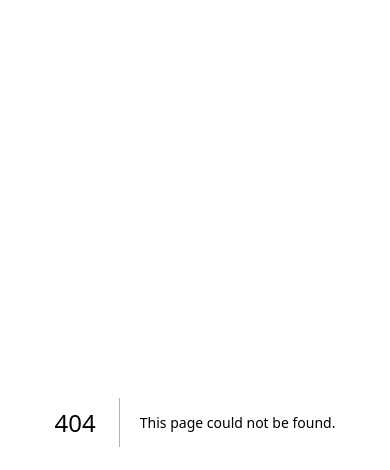
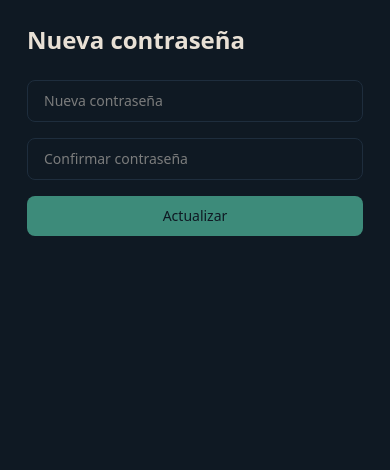
Before and after one commit to VitoLattanzi/garpa, a Next.js app: page /auth/update-password in a window 390 px wide. Before the commit this address had no page. Shown: the top 470 px of the page. Built offline with nearby package versions, Linux system fonts and the light colour scheme; no server answers.

Commit message:
feat: implement responsive layout (sidebar/bottom nav), centralized modal management, and password reset flow

```diff
--- a/src/app/(auth)/login/page.tsx
+++ b/src/app/(auth)/login/page.tsx
@@ -35,7 +35,7 @@ export default function LoginPage() {
     setError(null)
 
     const { error: resetError } = await supabase.auth.resetPasswordForEmail(email, {
-      redirectTo: `${window.location.origin}/auth/update-password`,
+      redirectTo: `${process.env.NEXT_PUBLIC_SITE_URL || window.location.origin}/auth/update-password`,
     })
 
     if (resetError) {
--- /dev/null
+++ b/src/app/auth/update-password/page.tsx
@@ -0,0 +1,75 @@
+'use client'
+
+import { useState } from 'react'
+import { useRouter } from 'next/navigation'
+import { createSupabaseBrowserClient } from '@/lib/supabase-browser'
+import { useLang } from '@/context/LangContext'
+
+export default function UpdatePasswordPage() {
+  const router = useRouter()
+  const supabase = createSupabaseBrowserClient()
+  const { lang, t } = useLang()
+
+  const [password, setPassword] = useState('')
+  const [confirmPassword, setConfirmPassword] = useState('')
+  const [loading, setLoading] = useState(false)
+  const [error, setError] = useState<string | null>(null)
+
+  async function handleUpdatePassword(e: React.FormEvent) {
+    e.preventDefault()
+    if (password !== confirmPassword) {
+      setError(lang === 'es' ? 'Las contraseñas no coinciden' : 'Passwords do not match')
+      return
+    }
+
+    setLoading(true)
+    setError(null)
+
+    const { error } = await supabase.auth.updateUser({
+      password: password
+    })
+
+    if (error) {
+      setError(error.message)
+    } else {
+      alert(lang === 'es' ? 'Contraseña actualizada' : 'Password updated')
+      router.push('/dashboard')
+      router.refresh()
+    }
+    setLoading(false)
+  }
+
+  return (
+    <div className="flex flex-col gap-6 max-w-sm mx-auto p-6">
+      <h1 className="text-2xl font-semibold text-[#E8E0D5]">
+        {lang === 'es' ? 'Nueva contraseña' : 'New password'}
+      </h1>
+      <form onSubmit={handleUpdatePassword} className="flex flex-col gap-4">
+        <input
+          type="password"
+          value={password}
+          onChange={(e) => setPassword(e.target.value)}
+          placeholder={lang === 'es' ? 'Nueva contraseña' : 'New password'}
+          required
+          className="w-full bg-[#0F1923] border border-[#1E2D3D] rounded-lg px-4 py-2.5 text-sm text-[#E8E0D5]"
+        />
+        <input
+          type="password"
+          value={confirmPassword}
+          onChange={(e) => setConfirmPassword(e.target.value)}
+          placeholder={lang === 'es' ? 'Confirmar contraseña' : 'Confirm password'}
+          required
+          className="w-full bg-[#0F1923] border border-[#1E2D3D] rounded-lg px-4 py-2.5 text-sm text-[#E8E0D5]"
+        />
+        {error && <p className="text-red-500 text-sm">{error}</p>}
+        <button
+          type="submit"
+          disabled={loading}
+          className="bg-[#3D8B7A] text-[#0F1923] font-medium py-2.5 rounded-lg text-sm hover:opacity-90 disabled:opacity-50"
+        >
+          {loading ? (lang === 'es' ? 'Actualizando...' : 'Updating...') : (lang === 'es' ? 'Actualizar' : 'Update')}
+        </button>
+      </form>
+    </div>
+  )
+}
--- a/src/middleware.ts
+++ b/src/middleware.ts
@@ -36,7 +36,8 @@ export async function middleware(request: NextRequest) {
   const isPublicRoute =
     request.nextUrl.pathname === '/' ||
     request.nextUrl.pathname.startsWith('/login') ||
-    request.nextUrl.pathname.startsWith('/register')
+    request.nextUrl.pathname.startsWith('/register') ||
+    request.nextUrl.pathname.startsWith('/auth/update-password')
 
   // Verificamos si hay una sesión demo activa
   const isDemo = request.cookies.get('garpa-demo')?.value === 'true'
```
